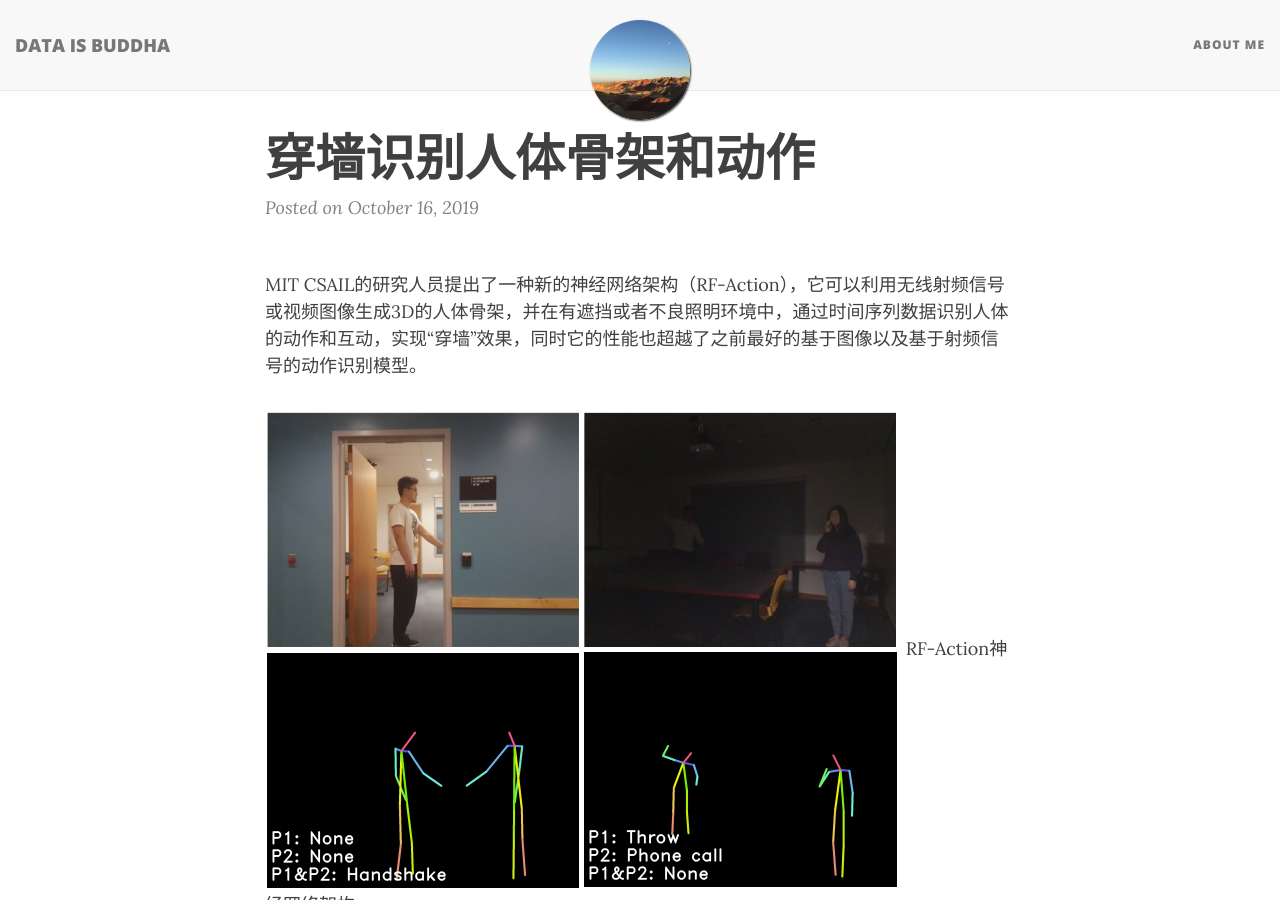
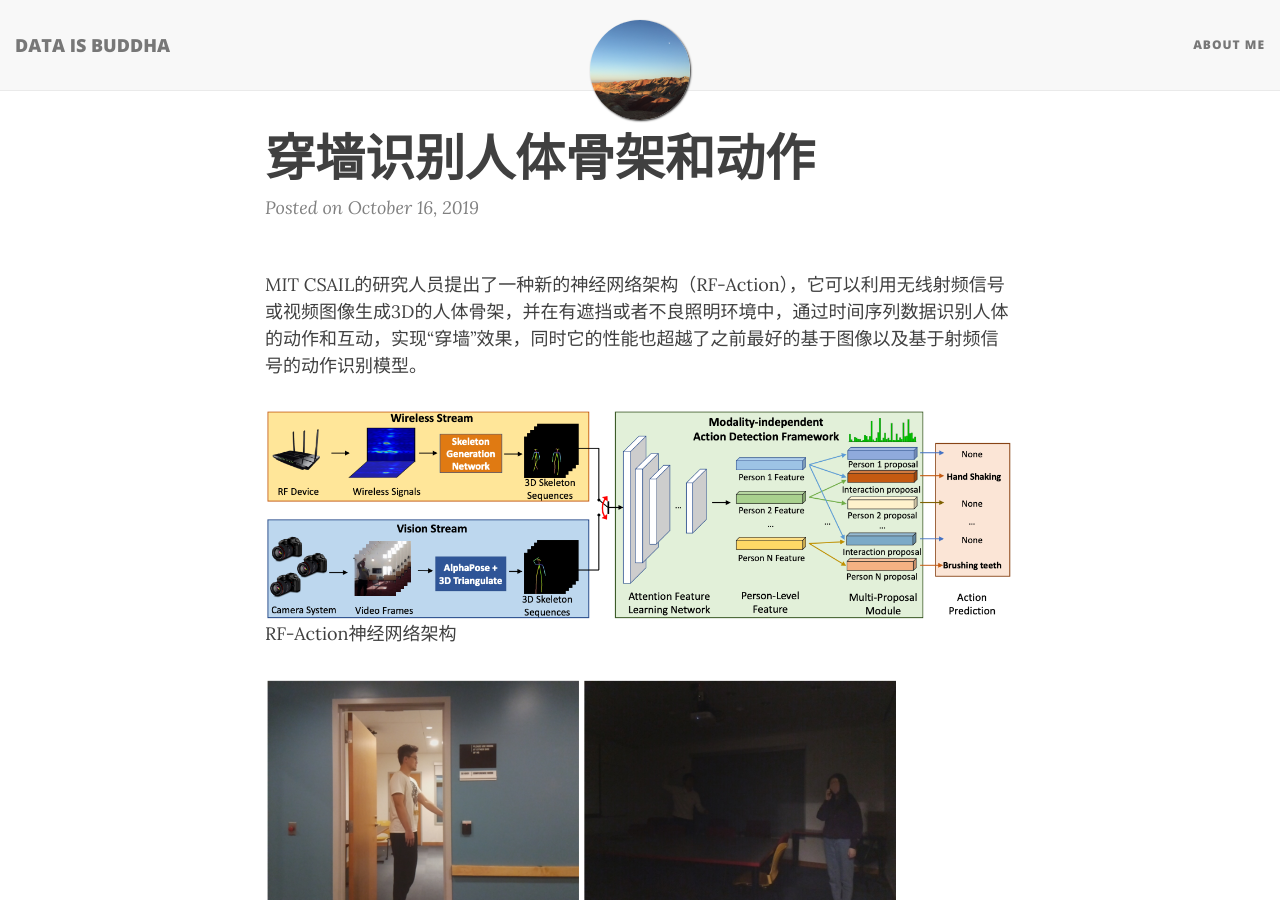
Before and after one commit to lixiangdata/lixiangdata.github.io, a Jekyll site: the page built from _posts/2019-10-16-making-the-invisible-visible-action-recognition-through-walls-and-occlusions.md, in a window 1280 px wide and 900 px high. Built offline with Jekyll 4.4.1, drawn with Linux system fonts in a browser that asks for light colours; nearby versions of some CDN libraries; comment, search, counter and statistics services are not loaded.

Commit message:
add files

```diff
--- a/_posts/2019-10-16-making-the-invisible-visible-action-recognition-through-walls-and-occlusions.md
+++ b/_posts/2019-10-16-making-the-invisible-visible-action-recognition-through-walls-and-occlusions.md
@@ -6,10 +6,10 @@ tags: [RF-Action, 人体骨架, 动作和互动]
 
 MIT CSAIL的研究人员提出了一种新的神经网络架构（RF-Action），它可以利用无线射频信号或视频图像生成3D的人体骨架，并在有遮挡或者不良照明环境中，通过时间序列数据识别人体的动作和互动，实现“穿墙”效果，同时它的性能也超越了之前最好的基于图像以及基于射频信号的动作识别模型。
 
-![](/img/making-the-invisible-visible-action-recognition-through-walls-and-occlusions-2.png)
+![](/img/making-the-invisible-visible-action-recognition-through-walls-and-occlusions-1.png)
 RF-Action神经网络架构
 
-![](/img/making-the-invisible-visible-action-recognition-through-walls-and-occlusions-1.png)
+![](/img/making-the-invisible-visible-action-recognition-through-walls-and-occlusions-2.png)
 模型预测的骨架和动作
 
 source: [Making the Invisible Visible: Action Recognition Through Walls and Occlusions](https://arxiv.org/abs/1909.09300)
```
